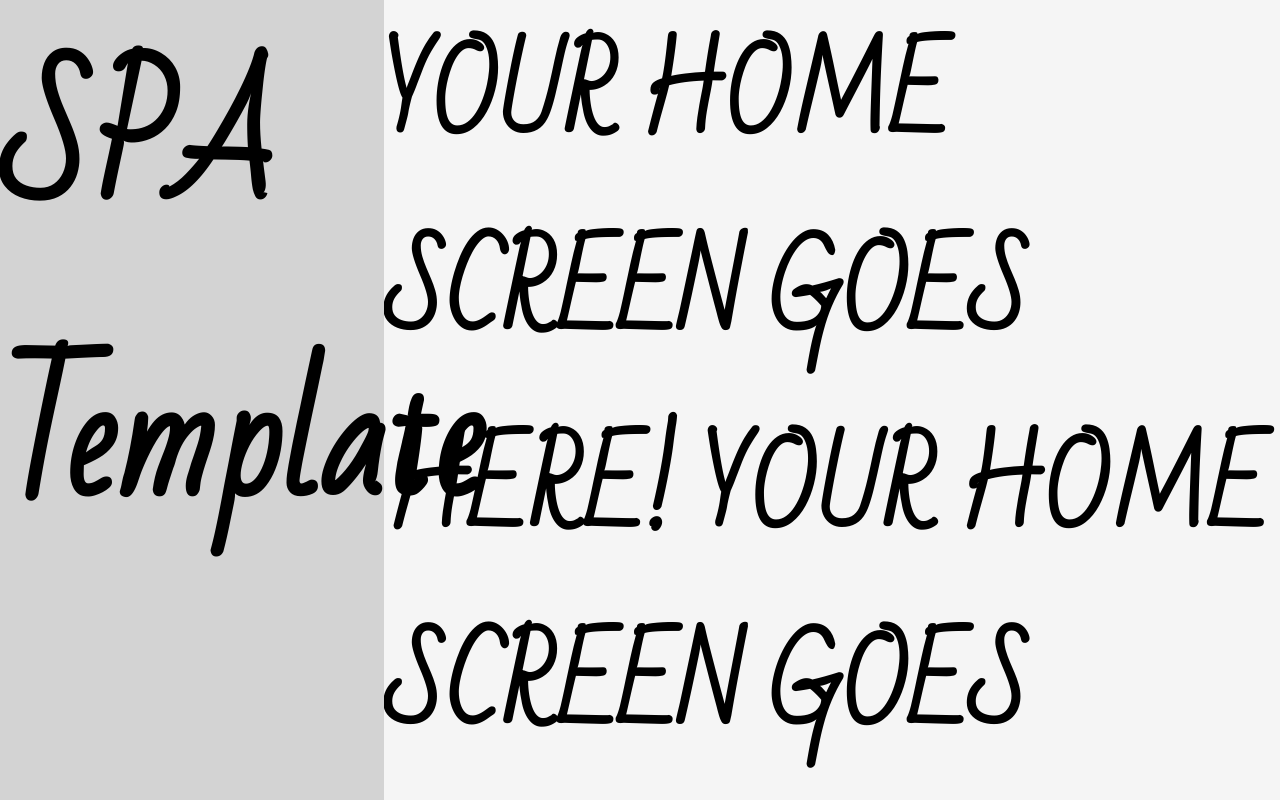
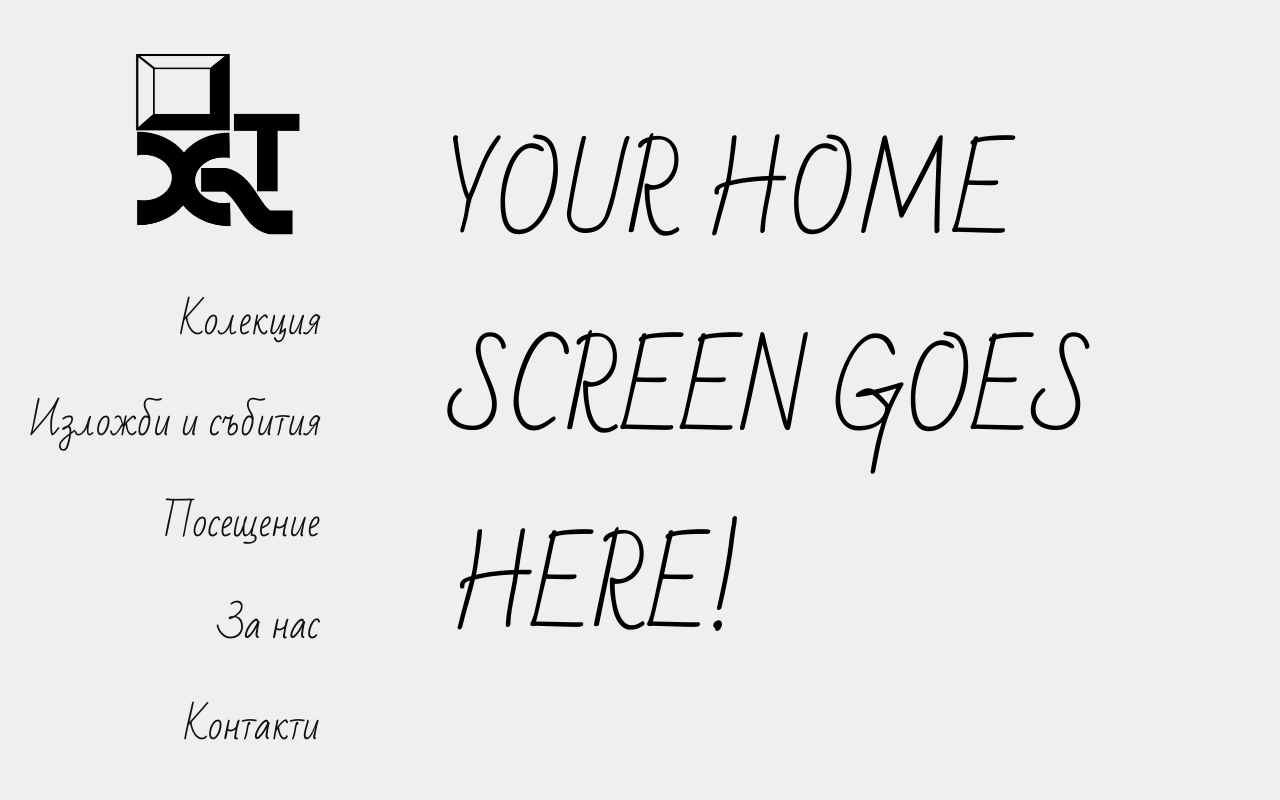
Before and after one commit to sarah-sp/gallery-website, a React (Create React App) app in the folder app/: page / in a window 1280 px wide. Shown: the top 800 px of the page. Built offline with nearby package versions, Linux system fonts and the light colour scheme.

Commit message:
Sidebar with items and logo

```diff
--- a/app/src/App.js
+++ b/app/src/App.js
@@ -2,11 +2,17 @@ import React, {Component} from 'react';
 import Routes from './routes/Routes.js'
 import {Link, withRouter} from 'react-router-dom';
 import withStyles from "@material-ui/core/styles/withStyles";
+import MuiThemeProvider from "@material-ui/core/styles/MuiThemeProvider";
+import {main_theme} from "./Theme";
+import {sidebar_items} from "./Dummy";
+import Typography from "@material-ui/core/Typography/Typography";
+import logo from './assets/logo.png'
 
-let sidebarW = 30
-let contentW = 100 - sidebarW
 
-const styles = (theme) => ({
+let sidebarW = 25;
+let contentW = 100 - sidebarW;
+
+const styles = ({
     root: {
         display: "flex",
         flexWrap: "nowrap",
@@ -15,36 +21,59 @@ const styles = (theme) => ({
         minHeight: '100vh'
     },
     sidebar: {
-        width: sidebarW+'vw',
+        display: 'flex',
+        flexDirection: 'column',
+        alignItems: 'flex-end',
+        justifyContent: 'space-evenly',
+        width: sidebarW + 'vw',
         position: 'fixed',
         height: '100vh',
-        backgroundColor: 'lightgray',
-
+        backgroundColor: main_theme.palette.primary.light,
+    },
+    sidebarItem: {
+        fontSize: '3vw',
+        color: main_theme.palette.primary.contrastText,
+        fontFamily: main_theme.palette.typography.fontFamily,
+        '&:hover': {
+            color: main_theme.palette.primary.main,
+            cursor: 'pointer'
+        }
+    },
+    image: {
+        width: '15vw',
+        height: '15vw'
     },
     content: {
-        marginLeft: sidebarW+'vw',
-        width: contentW+'vw',
-        backgroundColor: 'whitesmoke'
+        marginLeft: sidebarW + 'vw',
+        width: contentW + 'vw',
+        backgroundColor: main_theme.palette.primary.light
     }
-})
+});
 
 
 class App extends Component {
 
 
     render() {
-        const {classes} = this.props
-        let cProps = {}
+        const {classes} = this.props;
+        let cProps = {};
 
         return (
+            <MuiThemeProvider theme={main_theme}>
                 <div className={classes.root}>
                     <div className={classes.sidebar}>
-                    <b style={{fontSize: 150}}>SPA Template</b>
+                        <Link to={"/"}>
+                            <img className={classes.image} src={logo}/>
+                        </Link>
+                        {sidebar_items.map(item =>
+                            <Typography className={classes.sidebarItem}> {item} </Typography>
+                        )}
                     </div>
                     <div className={classes.content}>
                         <Routes cProps/>
                     </div>
                 </div>
+            </MuiThemeProvider>
         );
     }
 }
--- /dev/null
+++ b/app/src/Dummy.js
@@ -0,0 +1,2 @@
+
+export const sidebar_items = ["Колекция", "Изложби и събития", "Посещение", "За нас","Контакти"];
--- a/app/src/Home.js
+++ b/app/src/Home.js
@@ -6,9 +6,9 @@ class Home extends Component {
     render() {
         return (
             <div>
-                <b style={{fontSize: 100}}>YOUR HOME SCREEN GOES HERE!
-                    YOUR HOME SCREEN GOES HERE!YOUR HOME SCREEN GOES HERE!YOUR HOME SCREEN GOES HERE!YOUR HOME SCREEN GOES HERE!YOUR HOME SCREEN GOES HERE!YOUR HOME SCREEN GOES HERE!YOUR HOME SCREEN GOES HERE!YOUR HOME SCREEN GOES HERE!YOUR HOME SCREEN GOES HERE!YOUR HOME SCREEN GOES HERE!YOUR HOME SCREEN GOES HERE!YOUR HOME SCREEN GOES HERE!YOUR HOME SCREEN GOES HERE!YOUR HOME SCREEN GOES HERE!YOUR HOME SCREEN GOES HERE!YOUR HOME SCREEN GOES HERE!YOUR HOME SCREEN GOES HERE!YOUR HOME SCREEN GOES HERE!YOUR HOME SCREEN GOES HERE!YOUR HOME SCREEN GOES HERE!YOUR HOME SCREEN GOES HERE!
-                </b>
+                <p style={{fontSize: 100, marginLeft: '10vw'}}>YOUR HOME SCREEN GOES HERE!</p>
+                <p style={{fontSize: 100, marginLeft: '10vw'}}>YOUR HOME SCREEN GOES HERE!</p>
+                <p style={{fontSize: 100, marginLeft: '10vw'}}>YOUR HOME SCREEN GOES HERE!</p>
 
             </div>
         );
--- /dev/null
+++ b/app/src/Theme.js
@@ -0,0 +1,18 @@
+import {createMuiTheme} from "@material-ui/core";
+
+
+export const main_theme = createMuiTheme({
+
+    palette:{
+        primary:{
+            light: '#efefef',
+            main: '#9e9e9e',
+            dark: '#8d8d8d',
+            contrastText: '#111111',
+
+        },
+        typography: {
+            fontFamily: 'Bad Script'
+        }
+    }
+});
--- a/app/src/index.css
+++ b/app/src/index.css
@@ -1,6 +1,6 @@
 body {
   margin: 0;
   padding: 0;
-  background-color: whitesmoke;
+  background-color: #efefef;
   font-family: 'Bad Script', cursive;
 }
```
Lines whose indentation alone changed are shown as unchanged.
